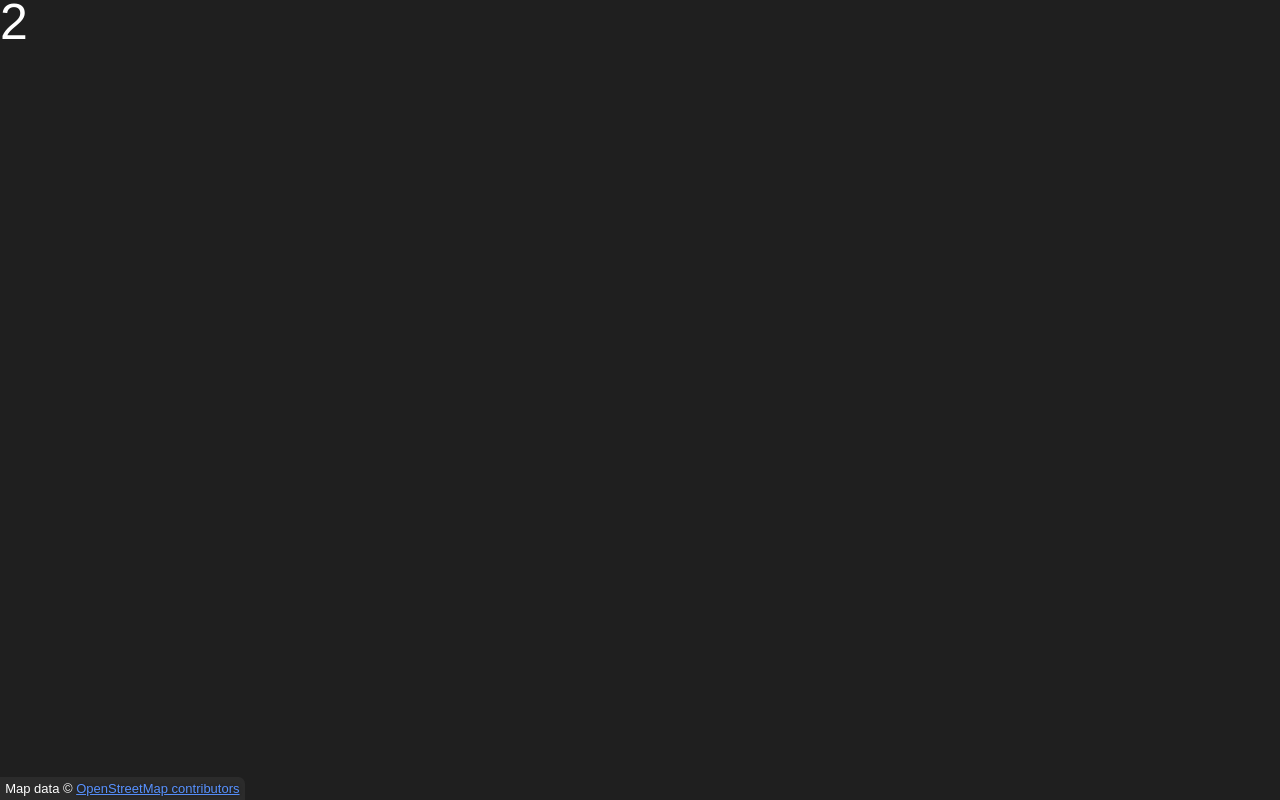
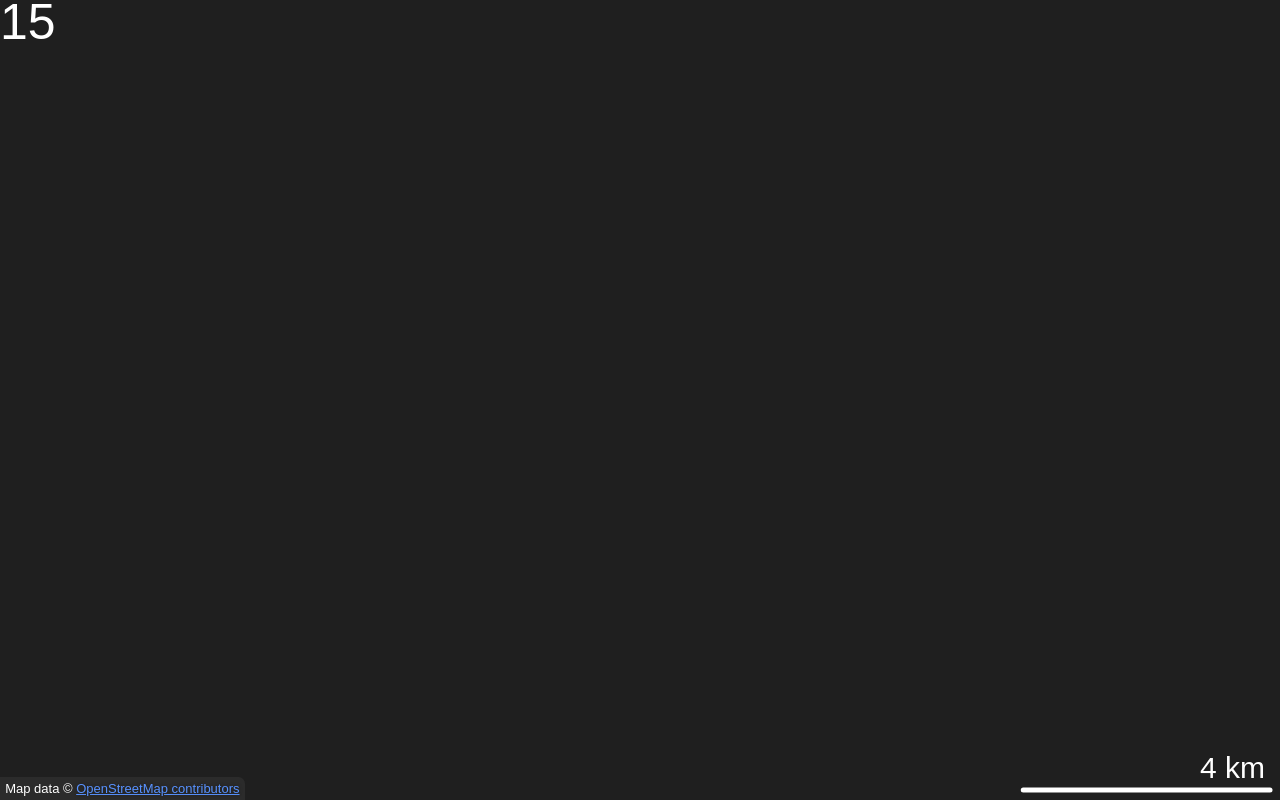
Before and after one commit to daniel-michel/map-navigation, a plain HTML site: page index.html in a window 1280 px wide. Drawn offline with Linux system fonts and the light colour scheme; no server answers.

Commit message:
Refactoring Prevented pinch zooming. Changed mercator scaling. Added map scaling.

```diff
--- a/index.html
+++ b/index.html
@@ -3,7 +3,7 @@
 
 <head>
 	<meta charset="UTF-8">
-	<meta name="viewport" content="width=device-width, initial-scale=1.0">
+	<meta name="viewport" content="width=device-width, initial-scale=1.0, maximum-scale=1.0, user-scalable=no">
 	<title>Map Navigation</title>
 
 	<link rel="stylesheet" href="css/style.css">
--- a/js/main.js
+++ b/js/main.js
@@ -1,7 +1,7 @@
 import Rect, { RectsShape, RectGrid } from "./math/rect.js";
 import Vec2 from "./math/vec2.js";
 import OSMData from "./osm/data.js";
-import GeoPos, { MercatorPos } from "./math/pos.js";
+import GeoPos, { MercatorPos, MERCATOR_WORLD_SIZE, EARTH_RADIUS_AT_SEA_LEVEL, HALF_MERCATOR_WORLD_SIZE } from "./math/pos.js";
 import Renderer from "./renderer.js";
 import Input from "./input.js";
 import Loop from "./loop.js";
@@ -101,12 +101,12 @@ async function main()
 		console.warn("Error while pathfinding", e);
 		let cameraGeoCoord = GeoPos.fromMercatorProjection(renderer.cameraPosition);
 		//mapData.load(new Rect(cameraGeoCoord, new GeoPos(0.001, 0.001)));
-		fromCoord = cameraGeoCoord.copy().add(new GeoPos(Math.random() * 0.3, Math.random() * 0.3));
-		toCoord = cameraGeoCoord.copy().add(new GeoPos(Math.random() * 0.3, Math.random() * 0.3));
+		fromCoord = cameraGeoCoord.copy().add(new GeoPos(Math.random() * 0.2, Math.random() * 0.2));
+		toCoord = cameraGeoCoord.copy().add(new GeoPos(Math.random() * 0.2, Math.random() * 0.2));
 	}
-	let from = await mapData.getClosestStreet(fromCoord.getMercatorProjection(), 0.00001, true, DRIVEABLE_STREET_RULE);
+	let from = await mapData.getClosestStreet(fromCoord.getMercatorProjection(), 0.01, true, DRIVEABLE_STREET_RULE);
 	renderer.cameraPosition = from.getMercatorPos();
-	let to = await mapData.getClosestStreet(toCoord.getMercatorProjection(), 0.00001, true, DRIVEABLE_STREET_RULE);
+	let to = await mapData.getClosestStreet(toCoord.getMercatorProjection(), 0.01, true, DRIVEABLE_STREET_RULE);
 	console.log(from, to);
 
 	{
@@ -128,11 +128,18 @@ function resize()
 
 async function draw()
 {
-	renderer.lineWidth(0.0000005);
+	let mercatorStretchFactor = 1 / Math.cos(renderer.cameraPosition.y / MERCATOR_WORLD_SIZE * Math.PI);
+	let mercatorToMeter = EARTH_RADIUS_AT_SEA_LEVEL * Math.PI / HALF_MERCATOR_WORLD_SIZE * mercatorStretchFactor;
+	let meter = 1 / mercatorToMeter;
+	console.log(meter);
+
+	//renderer.lineWidth(1 * meter);
+	renderer.context.textAlign = "left";
+	renderer.context.textBaseline = "top";
 	renderer.context.lineCap = "round";
 	renderer.context.lineJoin = "round";
 	//let skipprecise = 1 / (renderer.scale / 20000000);
-	let skip = Math.max(1, Math.floor(1 / (renderer.scale / 20000000)));
+	let skip = Math.max(1, Math.floor(1 / (renderer.scale / (10 * MERCATOR_WORLD_SIZE))));
 	//let wholeWorld = new Rect(new GeoPos(0, 0), new GeoPos(90, 180));
 	//let streets = mapData.streets.get(wholeWorld);
 	//let streets = mapData.streets.get(new Rect(GeoPos.fromMercatorProjection(renderer.cameraPosition), new GeoPos(0.025, 0.025)));
@@ -147,7 +154,7 @@ async function draw()
 			let mercator = street.geoCoordinates[index].getMercatorProjection();
 			renderer.lineTo(mercator);
 		}
-		renderer.lineWidth(street.matchesRules() ? 0.0000002 : 0.0000001).stroke(street.matchesRules() ? "hsla(0, 0%, 100%, 0.8)" : "hsla(0, 0%, 100%, 0.2)");
+		renderer.lineWidth(street.matchesRules() ? 4 * meter : 1 * meter).stroke(street.matchesRules() ? "hsla(0, 0%, 100%, 0.8)" : "hsla(0, 0%, 100%, 0.2)");
 		/* let positions = street.geoCoordinates.map(geocoord => geocoord.getMercatorProjection());
 		positions = positions.filter((point, i) => i % skip === 0 || i === positions.length - 1);
 		renderer.path(positions).lineWidth(street.matchesRules() ? 0.0000005 : 0.00000025).stroke(street.matchesRules() ? "hsla(0, 0%, 100%, 0.8)" : "hsla(0, 0%, 100%, 0.2)"); */
@@ -156,18 +163,18 @@ async function draw()
 	if (path)
 	{
 		let positions = path.getGeoCoordinates().map(geo => geo.getMercatorProjection());
-		renderer.path(positions).lineWidth(0.0000005).stroke("hsl(250, 100%, 60%)");
+		renderer.path(positions).lineWidth(5 * meter).stroke("hsl(250, 100%, 60%)");
 	}
 
 	if (mouse_pos)
 	{
-		let closest = await mapData.getClosestStreet(new MercatorPos(renderer.project_back_2d(mouse_pos)), 0.00001, false);
+		let closest = await mapData.getClosestStreet(new MercatorPos(renderer.project_back_2d(mouse_pos)), 100 * meter, false);
 		//console.log(closest);
 		if (closest)
 		{
 			let positions = closest.street.geoCoordinates.map(geocoord => geocoord.getMercatorProjection());
-			renderer.path(positions).lineWidth(0.0000005).stroke("hsla(0, 100%, 58%, 0.8)");
-			renderer.path([renderer.project_back_2d(mouse_pos), closest.getMercatorPos()]).lineWidth(0.0000002).stroke("hsla(270, 100%, 60%, 0.7)");
+			renderer.path(positions).lineWidth(5 * meter).stroke("hsla(0, 100%, 58%, 0.8)");
+			renderer.path([renderer.project_back_2d(mouse_pos), closest.getMercatorPos()]).lineWidth(2 * meter).stroke("hsla(270, 100%, 60%, 0.7)");
 			let font_size = 30;
 			renderer.context.font = (font_size * 0.8) + "px Arial";
 			renderer.context.fillText(`length = ${closest.street.getLength()}`, 50, font_size * 1 + 0 * font_size * 0.8);
@@ -191,6 +198,18 @@ async function draw()
 				//renderer.context.fillText(`${name} = ${value}`, 110, font_size * 6 + i * font_size * 0.8 + 5);
 				i++;
 			}
+			for (const res of closest.street.restrictions)
+			{
+				renderer.context.fillText(`restriction`, 50, font_size * 1 + i * font_size * 0.8);
+				i++;
+				console.log(res.element);
+				for (const name in res.element.tags)
+				{
+					let value = res.element.tags[name];
+					renderer.context.fillText(`    ${name} = ${value}`, 50, font_size * 1 + i * font_size * 0.8);
+					i++;
+		}
+	}
 		}
 	}
 
@@ -199,6 +218,27 @@ async function draw()
 	renderer.context.font = "50px Arial";
 	renderer.fillColor("white");
 	renderer.context.fillText(skip + "", 0, 0);
+
+
+	let bottomRight = new MercatorPos(renderer.project_back_2d(new Vec2(canvas.width - 10, canvas.height - 10)));
+
+	let pixelsToMetersFactor = 1 / (meter * renderer.scale);
+	let minScaleSize = 200 * devicePixelRatio;
+	let minScaleMeters = minScaleSize * pixelsToMetersFactor;
+	let scaleMeters = 10 ** Math.ceil(Math.log10(minScaleMeters));
+	if (scaleMeters / 5 >= minScaleMeters)
+		scaleMeters /= 5;
+	else if (scaleMeters / 2.5 >= minScaleMeters)
+		scaleMeters /= 2.5;
+	else if (scaleMeters / 2 >= minScaleMeters)
+		scaleMeters /= 2;
+	//let scale_size = scale_meters;
+	let metersToLeft = new MercatorPos(-scaleMeters * meter, 0).add(bottomRight);
+	renderer.path([bottomRight, metersToLeft]).lineWidth(5 / renderer.scale).stroke("white");
+	renderer.context.font = 30 * devicePixelRatio + "px Arial";
+	renderer.context.textAlign = "right";
+	renderer.context.textBaseline = "bottom";
+	renderer.context.fillText((scaleMeters >= 1000 ? scaleMeters / 1000 + " k" : scaleMeters + " ") + "m", canvas.width - 15, canvas.height - 15);
 }
 
 
@@ -208,25 +248,20 @@ async function draw()
 
 let mouse_pressed = false;
 let shift_pressed = false;
-//let hold_location = new Vec2();
 
 window.onmousedown = e =>
 {
 	mouse_pos = new Vec2(e.clientX, e.clientY);
-	//let p = renderer.project_to_world_space(mouse_pos);
 	if (e.button === 0)
 	{
-		//console.log(e);
 		mouse_pressed = true;
 		shift_pressed = e.shiftKey;
-		//hold_location = p;
 	}
-	/* else if (e.button === 1)
+	else if (e.button === 1)
 	{
-		p.lat = Math.floor(p.lat / street_network.grid_size);
-		p.lon = Math.floor(p.lon / street_network.grid_size);
-		street_network.load_square(p.lat, p.lon);
-	} */
+		let mousePosMercator = new MercatorPos(renderer.project_back_2d(mouse_pos));
+		mapData.load(new Rect(mousePosMercator.getGeographicCoordinates()));
+	}
 };
 window.onmouseup = e =>
 {
@@ -246,37 +281,16 @@ window.onmousemove = e =>
 	}
 	else
 	{
-		// pos = ?
-		// lat, lon, mouse_pos
-		//
-		/* pos.lat += hold_location.lat - p.lat;
-		pos.lon += hold_location.lon - p.lon; */
-		//let pos = renderer.project_to_world_space(mouse_pos);
-		//let latitude_factor = Math.cos(pos.lat / 180 * Math.PI);
 		let movement = new Vec2(e.movementX / renderer.scale, e.movementY / renderer.scale);
 		movement = new Vec2(Math.cos(-renderer.rotation.z) * movement.x - Math.sin(-renderer.rotation.z) * movement.y, Math.sin(-renderer.rotation.z) * movement.x + Math.cos(-renderer.rotation.z) * movement.y);
 		renderer.cameraPosition.y += movement.y;
 		renderer.cameraPosition.x -= movement.x;
-
-		/* map_renderer.center_location.lat += e.movementY * latitude_factor;
-		map_renderer.center_location.lon -= e.movementX; */
 	}
-	//draw();
 };
-let warning_shown = false;
 window.onwheel = e =>
 {
 	if (e.ctrlKey)
 	{
-		//e.preventDefault();
-		if (!warning_shown)
-		{
-			alert("This is not a good idea!");
-			warning_shown = true;
-		}
-
-		let pos = renderer.cameraPosition;
-		//let latitude_factor = Math.cos(pos.lat / 180 * Math.PI);
 		renderer.cameraPosition.y -= e.deltaY / renderer.scale;
 		renderer.cameraPosition.x += e.deltaX / renderer.scale;
 	}
@@ -288,20 +302,9 @@ window.onwheel = e =>
 		else
 			renderer.scale *= 1 + zoom;
 	}
-	//draw();
 };
-let show_info = true;
 window.onkeydown = async e =>
 {
-	/* if (e.key === "Enter")
-	{
-		load_current_region();
-	}
-	else if (e.key === "p")
-	{
-		jump_to_device_location();
-	}
-	else  */
 	if (e.key === "g")
 	{
 		let geopos = GeoPos.fromMercatorProjection(new MercatorPos(renderer.cameraPosition));
@@ -309,48 +312,6 @@ window.onkeydown = async e =>
 		console.log(url);
 		open(url, "_blank");
 	}
-	/* else if (e.key === "i")
-	{
-		show_info = !show_info;
-		renderer.show_info = show_info;
-	}
-	else if (e.key === "y")
-	{
-		if (astar)
-		{
-			let pos = new Position(renderer.project_to_world_space(mouse_pos));
-			await street_network.load_square_with(pos);
-			astar.update_start(pos);
-			//let res = street_network.closest_street(pos);
-			//if (res)
-			//{
-			//	astar.a = res.street.jun_a;
-			//	console.log(res.street.jun_a);
-			//}
-		}
-	}
-	else if (e.key === "x")
-	{
-		if (astar)
-		{
-			let pos = new Position(renderer.project_to_world_space(mouse_pos));
-			await street_network.load_square_with(pos);
-			astar.update_goal(pos);
-			//let res = street_network.closest_street(pos);
-			//if (res)
-			//{
-			//	astar.b = res.street.jun_a;
-			//}
-		}
-	}
-	else if (e.key === "c")
-	{
-		if (astar)
-		{
-			//astar.reset();
-			astar.search();
-		}
-	} */
 	else if (e.key === "2")
 	{
 		renderer.rotation.x = 0;
--- a/js/math/pos.js
+++ b/js/math/pos.js
@@ -2,7 +2,10 @@ import Vec3 from "./vec3.js";
 import Rect from "./rect.js";
 import Vec2 from "./vec2.js";
 
-const EARTH_RADIUS_AT_SEA_LEVEL = 6378137;
+export const MERCATOR_WORLD_SIZE = 2000;
+export const HALF_MERCATOR_WORLD_SIZE = MERCATOR_WORLD_SIZE / 2;
+
+export const EARTH_RADIUS_AT_SEA_LEVEL = 6378137;
 const DEGREE_TO_RAD = Math.PI / 180;
 
 export default class GeoPos extends Vec3
@@ -127,23 +130,23 @@ export default class GeoPos extends Vec3
 	static latToMercatorProjection(lat)
 	{
 		let mercN = Math.log(Math.tan((Math.PI / 4) + ((lat / 180 * Math.PI) / 2)));
-		let y = mercN / (2 * Math.PI);
+		let y = mercN / (2 * Math.PI) * HALF_MERCATOR_WORLD_SIZE;
 		return y;
 	}
 	static lonToMercatorProjection(lon)
 	{
-		let x = lon / 360;
+		let x = lon / 360 * HALF_MERCATOR_WORLD_SIZE;
 		return x;
 	}
 	static latFromMercatorProjection(y)
 	{
-		let mercN = (y * 2 * Math.PI);
+		let mercN = (y / HALF_MERCATOR_WORLD_SIZE * 2 * Math.PI);
 		let lat = (Math.atan(Math.E ** mercN) - Math.PI / 4) * 2 * 180 / Math.PI;
 		return lat;
 	}
 	static lonFromMercatorProjection(x)
 	{
-		let lon = x * 360;
+		let lon = x / HALF_MERCATOR_WORLD_SIZE * 360;
 		return lon;
 	}
 }
--- a/js/osm/data.js
+++ b/js/osm/data.js
@@ -5,10 +5,8 @@ import SortedArrayUniqueValues from "../sorted_array_unique_values.js";
 import OSMRequest from "./request.js";
 import Street, { StreetPosition } from "./street.js";
 import Vec2 from "../math/vec2.js";
-import Vec3 from "../math/vec3.js";
 import OSMNode from "./node.js";
 import OSMRelation from "./relation.js";
-import OSMElement from "./osm_element.js";
 import OSMWay from "./way.js";
 import OSMRestrictionRelation from "./restriction.js";
 
--- a/js/renderer.js
+++ b/js/renderer.js
@@ -16,7 +16,7 @@ export default class Renderer
 		this.cameraPosition = new Vec2();
 		this.threeDimensional = true;
 		this.isThreeDimensional = false;
-		this.scale = this.canvas.width * 6400;
+		this.scale = this.canvas.width * 1;
 		this.setFov(75);
 		//this.rotation = new Vec3(-45 / 180 * Math.PI, 0, 0);
 		this.rotation = new Vec3(0, 0, 0);
```
